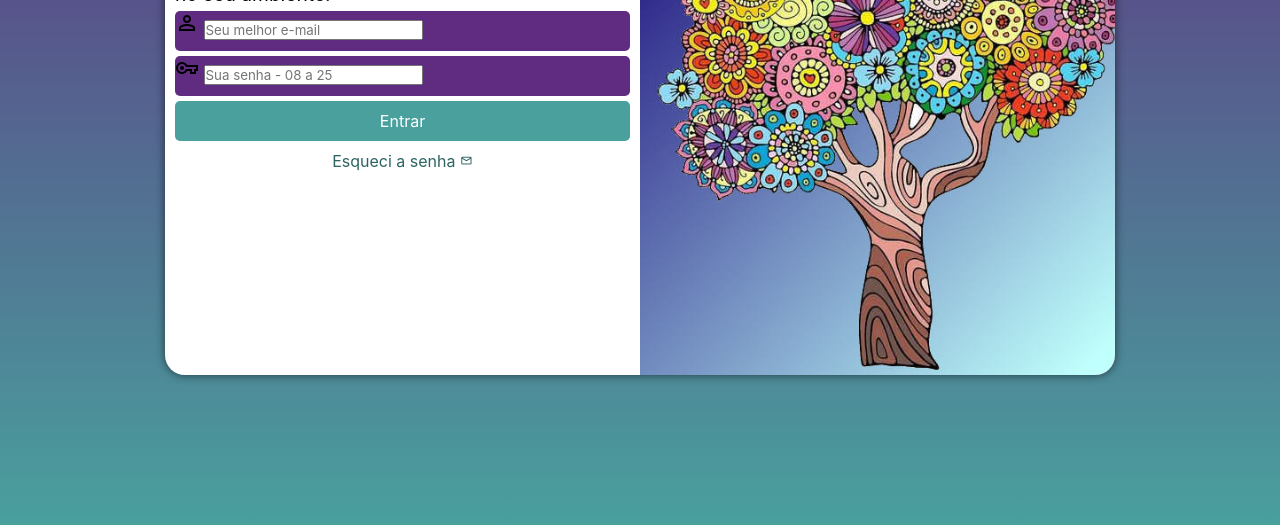
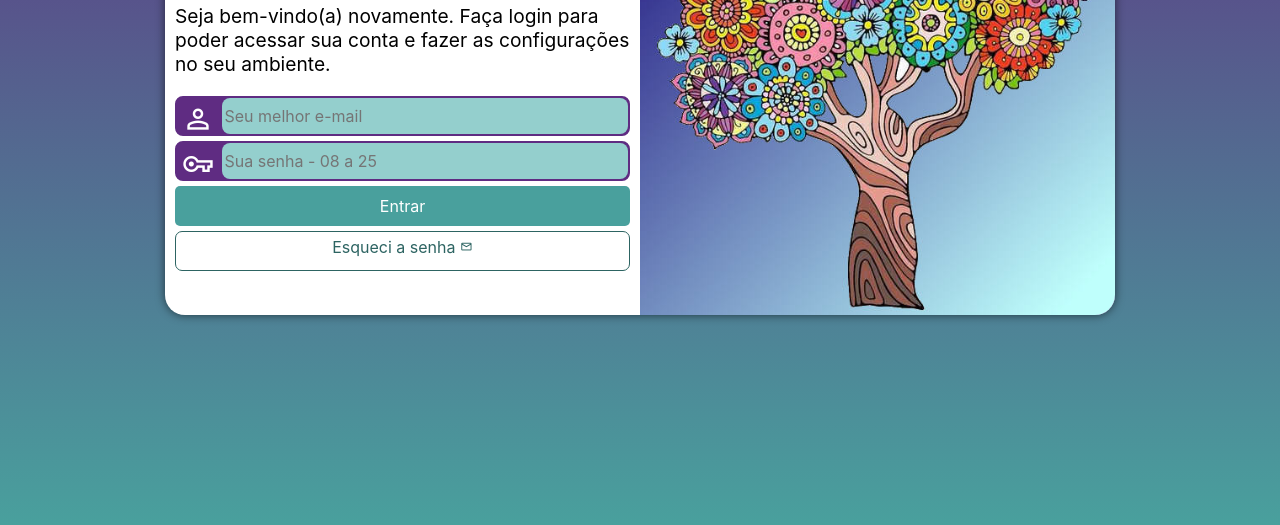
Before and after one commit to OsvaldoMoraes61/Projeto-Login, a plain HTML site: page index.html in a window 1280 px wide. Shown: the part 275-800 px from the top of the page. Drawn offline with nearby package versions, Linux system fonts and the light colour scheme.

Commit message:
Finalizando Projeto-Login

```diff
--- a/estilos/media-queries.css
+++ b/estilos/media-queries.css
@@ -9,12 +9,13 @@
 */
 
 @media screen and (min-width: 768px) and (max-width: 992px) {
-
+    /* CONFIGURAÇÃO PARA TABLET */
     body {
         background-image: linear-gradient(to top, #49a09d, #5f2c82 );
     }
     section#login {
         width: 80vw;
+        height: 280px;
     }
 
     section#login div#imagem {
@@ -30,12 +31,13 @@
 }
 
 @media screen and (min-width: 992px) {
-
+    /* CONFIGURAÇÕES PARA DESKTOP */
     body {
         background-image: linear-gradient(to top, #49a09d, #5f2c82 );
     }
     section#login {
         width: 950px;
+        height: 380px;
     }
     section#login > div#imagem {
         width: 50%;
@@ -53,6 +55,7 @@
         }
 
         div#formulario > p {
-            font-size: 1.2em
+            font-size: 1.2em;
+            margin: 20px 0px;
         }
 }
--- a/estilos/style.css
+++ b/estilos/style.css
@@ -28,7 +28,6 @@ section#login {
     position: absolute;
     top: 50%;
     left: 50%;
-    transform: translate(-50%, -50%);
     overflow: hidden;
     background-color: white;
     width: 250px;
@@ -37,6 +36,7 @@ section#login {
     box-shadow: 0px 0px 10px rgba(0, 0, 0, 0.589);
 
     /* animação na transição de tela */
+    transform: translate(-50%, -50%);
     transition: width .6, height .6s;
     transition-timing-function: ease;
 }
@@ -65,15 +65,38 @@ Div#formulario > p {
 
 form > div.campo {
     background-color: #5f2c82;
+    border: 2px solid #5f2c82;
     display: block;
     width: 100%;
     height: 40px;
-    border-radius: 5px;
+    border-radius: 8px;
     margin: 5px 0px;
 }
 
 div.campo > label {
     display: none;
+}
+
+div.campo > i {
+    color: white;
+    font-size: 2em;
+    width: 40px;
+    padding: 5px;
+}
+
+form > div.campo > input {
+    background-color: #94cfcd;
+    font-size: 1em;
+    width: calc(100% - 45px);
+    height: 100%;
+    border: 0px;
+    border-radius: 8px;
+    padding: 3px;
+    transform: translateY(-13px);
+}
+
+div.campo > input:focus-within {
+    background-color: white;
 }
 
 form > input[type=submit] {
@@ -82,7 +105,7 @@ form > input[type=submit] {
     width: 100%;
     height: 40px;
     background-color: #49a09d;
-    color: white;
+    color: rgb(255, 255, 255);
     border: none;
     border-radius: 5px;
     cursor: pointer;
@@ -90,6 +113,10 @@ form > input[type=submit] {
 
 form > input[type=submit]:hover {
     background-color: #2d6462;
+}
+
+form > a {
+    border: 1px solid #2d6462;
 }
 
 form > a.botao {
```
Also changed, not shown: index.html (+1 -0 lines).
